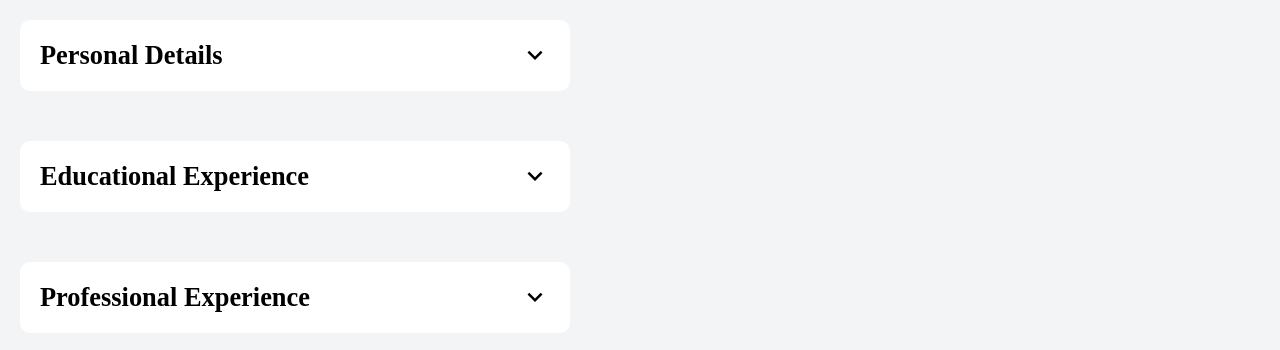
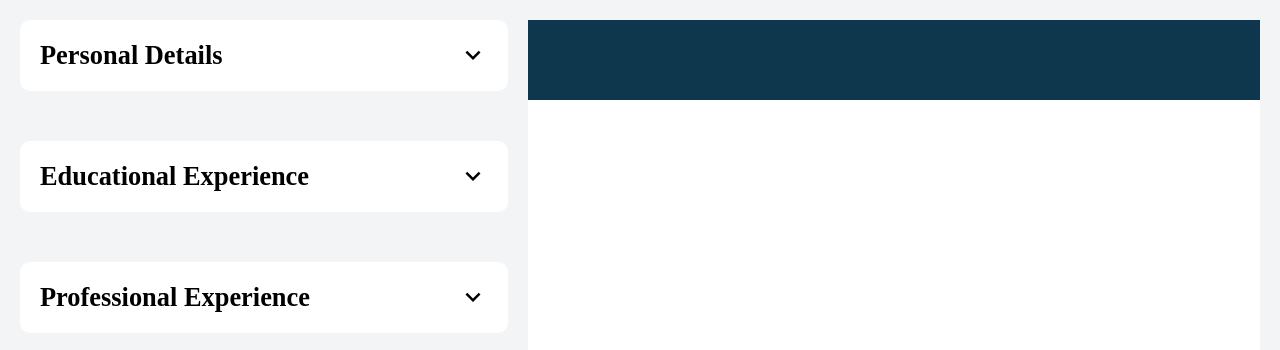
Before and after one commit to royalh23/cv-app, a React (Vite) app: page / in a window 1280 px wide. Shown: the top 350 px of the page. Built offline with nearby package versions, Linux system fonts and the light colour scheme.

Commit message:
Finish everything

```diff
--- a/src/App.css
+++ b/src/App.css
@@ -1,3 +1,6 @@
 #root {
+  display: grid;
+  grid-template-columns: 2fr 3fr;
+  gap: 20px;
   padding: 20px;
 }
--- a/src/App.jsx
+++ b/src/App.jsx
@@ -1,12 +1,28 @@
+import { useState } from 'react';
 import TemplateForm from './components/TemplateForm';
 import Template from './components/Template';
 import './App.css';
 
 function App() {
+  const [personalFormArr, setPersonalFormArr] = useState([]);
+  const [eduFormItems, setEduFormItems] = useState([]);
+  const [proFormItems, setProFormItems] = useState([]);
+
   return (
     <>
-      <TemplateForm />
-      <Template />
+      <TemplateForm
+        personalFormArr={personalFormArr}
+        setPersonalFormArr={setPersonalFormArr}
+        eduFormItems={eduFormItems}
+        setEduFormItems={setEduFormItems}
+        proFormItems={proFormItems}
+        setProFormItems={setProFormItems}
+      />
+      <Template
+        personalFormArr={personalFormArr}
+        eduFormItems={eduFormItems}
+        proFormItems={proFormItems}
+      />
     </>
   );
 }
--- a/src/components/Form.jsx
+++ b/src/components/Form.jsx
@@ -34,10 +34,7 @@ export default function Form({
   };
 
   const handleDeleteClick = (e) => {
-    const newFormItems = formItems.filter(
-      (item) => item.id !== e.target.dataset.id,
-    );
-    setFormItems([...newFormItems]);
+    setFormItems(formItems.filter((item) => item.id !== e.target.dataset.id));
   };
 
   const handleSubmit = (e) => {
@@ -48,8 +45,9 @@ export default function Form({
 
   const handleSave = (e) => {
     e.preventDefault();
-    const newFormItems = formItems.filter((item) => item.id !== formItem.id);
-    setFormItems([...newFormItems, formItem]);
+    setFormItems(
+      formItems.map((item) => (item.id === formItem.id ? formItem : item)),
+    );
     setIsEdit(false);
     handleCancelClick();
   };
@@ -75,7 +73,6 @@ export default function Form({
           }
           required
         />
-
         <label htmlFor={formTextTwo}>
           {isEducational ? '*Degree: ' : '*Position: '}
         </label>
@@ -91,7 +88,6 @@ export default function Form({
           }
           required
         />
-
         <div className="dates">
           <div>
             <label htmlFor="start-date">*Start Date: </label>
@@ -109,7 +105,6 @@ export default function Form({
               required
             />
           </div>
-
           <div>
             <label htmlFor="end-date">*End Date: </label>
             <input
@@ -127,7 +122,6 @@ export default function Form({
             />
           </div>
         </div>
-
         <label htmlFor="location">*Location: </label>
         <input
           type="text"
@@ -142,7 +136,6 @@ export default function Form({
           }
           required
         />
-
         {!isEducational && (
           <>
             <label htmlFor="description">*Description: </label>
@@ -180,7 +173,6 @@ export default function Form({
           onDeleteClick={handleDeleteClick}
         />
       ))}
-
       <button onClick={handleAddClick}>
         + {isEducational ? 'Educational' : 'Professional'} Experience
       </button>
--- a/src/components/FormSection.jsx
+++ b/src/components/FormSection.jsx
@@ -4,20 +4,15 @@ import DownIcon from '../assets/chevron-down.svg';
 import PersonalForm from './PersonalForm';
 import Form from './Form';
 
-export default function FormSection({
-  heading,
-  isPersonal = false,
-  isEducational = false,
-  isProfessional = false,
-}) {
+export default function FormSection(props) {
   const [isArrowClicked, setIsArrowClicked] = useState(false);
   const [personalFormData, setPersonalFormData] = useState({
     name: '',
     email: '',
     phone: '',
     address: '',
+    id: crypto.randomUUID(),
   });
-  const [eduFormItems, setEduFormItems] = useState([]);
   const [eduFormItem, setEduFormItem] = useState({
     school: '',
     degree: '',
@@ -26,7 +21,6 @@ export default function FormSection({
     location: '',
     id: crypto.randomUUID(),
   });
-  const [proFormItems, setProFormItems] = useState([]);
   const [proFormItem, setProFormItem] = useState({
     company: '',
     position: '',
@@ -42,7 +36,7 @@ export default function FormSection({
   return (
     <section className="form-section">
       <header>
-        <h2>{heading}</h2>
+        <h2>{props.heading}</h2>
         <img
           src={DownIcon}
           alt="Down arrow"
@@ -50,28 +44,29 @@ export default function FormSection({
           className={`${isArrowClicked ? 'clicked' : ''} arrow`}
         />
       </header>
-      {isArrowClicked && isPersonal && (
+      {isArrowClicked && props.isPersonal && (
         <PersonalForm
           personalFormData={personalFormData}
           setPersonalFormData={setPersonalFormData}
+          setPersonalFormArr={props.setPersonalFormArr}
         />
       )}
 
-      {isArrowClicked && isEducational && (
+      {isArrowClicked && props.isEducational && (
         <Form
-          formItems={eduFormItems}
+          formItems={props.eduFormItems}
           formItem={eduFormItem}
-          setFormItems={setEduFormItems}
+          setFormItems={props.setEduFormItems}
           setFormItem={setEduFormItem}
           isEducational={true}
         />
       )}
 
-      {isArrowClicked && isProfessional && (
+      {isArrowClicked && props.isProfessional && (
         <Form
-          formItems={proFormItems}
+          formItems={props.proFormItems}
           formItem={proFormItem}
-          setFormItems={setProFormItems}
+          setFormItems={props.setProFormItems}
           setFormItem={setProFormItem}
           isEducational={false}
         />
--- a/src/components/PersonalForm.jsx
+++ b/src/components/PersonalForm.jsx
@@ -3,10 +3,11 @@ import '../styles/Form.css';
 export default function PersonalForm({
   personalFormData,
   setPersonalFormData,
+  setPersonalFormArr,
 }) {
   const handleSubmit = (e) => {
     e.preventDefault();
-    console.log(personalFormData);
+    setPersonalFormArr([personalFormData]);
   };
 
   return (
@@ -25,7 +26,6 @@ export default function PersonalForm({
         }
         required
       />
-
       <label htmlFor="email">*Email: </label>
       <input
         type="email"
@@ -40,7 +40,6 @@ export default function PersonalForm({
         }
         required
       />
-
       <label htmlFor="phone">*Phone number: </label>
       <input
         type="tel"
@@ -55,7 +54,6 @@ export default function PersonalForm({
         }
         required
       />
-
       <label htmlFor="address">*Address: </label>
       <input
         type="text"
@@ -70,7 +68,6 @@ export default function PersonalForm({
         }
         required
       />
-
       <div className="buttons">
         <button type="submit" className="save">
           Save
--- a/src/components/Template.jsx
+++ b/src/components/Template.jsx
@@ -1,5 +1,73 @@
+import { Fragment } from 'react';
 import '../styles/Template.css';
+import EmailIcon from '../assets/email.svg';
+import PhoneIcon from '../assets/phone.svg';
+import AddressIcon from '../assets/location.svg';
 
-export default function Template() {
-  return <div></div>;
+export default function Template({
+  personalFormArr,
+  eduFormItems,
+  proFormItems,
+}) {
+  return (
+    <section className="template">
+      <header>
+        {personalFormArr.map((item) => (
+          <Fragment key={item.id}>
+            <h1>{item.name}</h1>
+            <div className="details">
+              <div>
+                <img src={EmailIcon} alt="Email icon" />
+                {item.email}
+              </div>
+              <div>
+                <img src={PhoneIcon} alt="Phone icon" />
+                {item.phone}
+              </div>
+              <div>
+                <img src={AddressIcon} alt="Address icon" />
+                {item.address}
+              </div>
+            </div>
+          </Fragment>
+        ))}
+      </header>
+      <div className="template-contents">
+        <div className="template-content">
+          {eduFormItems.length !== 0 && <h2>Educational Experience</h2>}
+          {eduFormItems.map((item) => (
+            <div key={item.id}>
+              <div>
+                <p>
+                  {item.startDate} - {item.endDate}
+                </p>
+                <p>{item.location}</p>
+              </div>
+              <div>
+                <h3>{item.school}</h3>
+                <p>{item.degree}</p>
+              </div>
+            </div>
+          ))}
+        </div>
+        <div className="template-content">
+          {proFormItems.length !== 0 && <h2>Professional Experience</h2>}
+          {proFormItems.map((item) => (
+            <div key={item.id}>
+              <div>
+                <p>
+                  {item.startDate} - {item.endDate}
+                </p>
+                <p>{item.location}</p>
+              </div>
+              <div>
+                <h3>{item.company}</h3>
+                <p>{item.position}</p>
+              </div>
+            </div>
+          ))}
+        </div>
+      </div>
+    </section>
+  );
 }
--- a/src/components/TemplateForm.jsx
+++ b/src/components/TemplateForm.jsx
@@ -1,12 +1,27 @@
 import FormSection from './FormSection';
 import '../styles/TemplateForm.css';
 
-export default function TemplateForm() {
+export default function TemplateForm(props) {
   return (
     <div className="template-form">
-      <FormSection heading="Personal Details" isPersonal={true} />
-      <FormSection heading="Educational Experience" isEducational={true} />
-      <FormSection heading="Professional Experience" isProfessional={true} />
+      <FormSection
+        heading="Personal Details"
+        isPersonal={true}
+        personalFormArr={props.personalFormArr}
+        setPersonalFormArr={props.setPersonalFormArr}
+      />
+      <FormSection
+        heading="Educational Experience"
+        isEducational={true}
+        eduFormItems={props.eduFormItems}
+        setEduFormItems={props.setEduFormItems}
+      />
+      <FormSection
+        heading="Professional Experience"
+        isProfessional={true}
+        proFormItems={props.proFormItems}
+        setProFormItems={props.setProFormItems}
+      />
     </div>
   );
 }
--- a/src/index.css
+++ b/src/index.css
@@ -10,6 +10,8 @@ html {
 }
 
 body,
+p,
+h1,
 h2,
 h3 {
   margin: 0;
--- a/src/styles/Template.css
+++ b/src/styles/Template.css
@@ -0,0 +1,48 @@
+.template {
+  background-color: #fff;
+  min-height: 850px;
+}
+
+.template header {
+  display: flex;
+  flex-direction: column;
+  align-items: center;
+  gap: 30px;
+  padding: 40px;
+  color: #fff;
+  background-color: #0e374e;
+}
+
+.details {
+  display: flex;
+  flex-wrap: wrap;
+  gap: 30px;
+}
+
+.details > div {
+  display: flex;
+  align-items: center;
+  gap: 5px;
+}
+
+.template-contents {
+  padding: 40px;
+}
+
+.template-content {
+  margin-bottom: 50px;
+}
+
+.template-content > h2 {
+  text-align: center;
+  color: #0e374e;
+  background-color: #f3f4f6;
+  padding: 10px 5px;
+  margin-bottom: 10px;
+}
+
+.template-content > div {
+  display: grid;
+  grid-template-columns: 200px 1fr;
+  margin-bottom: 15px;
+}
--- a/src/styles/TemplateForm.css
+++ b/src/styles/TemplateForm.css
@@ -2,7 +2,6 @@
   display: flex;
   flex-direction: column;
   gap: 50px;
-  max-width: 550px;
 }
 
 button {
```
